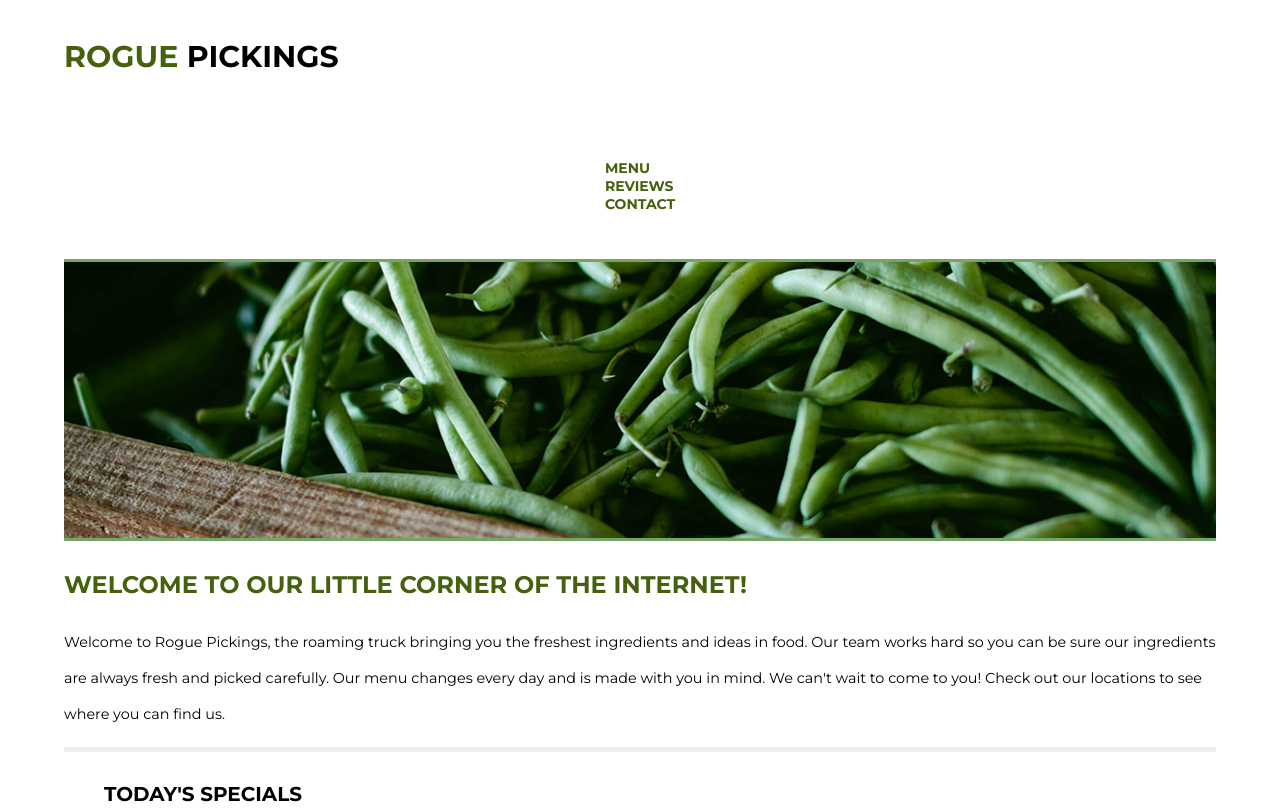
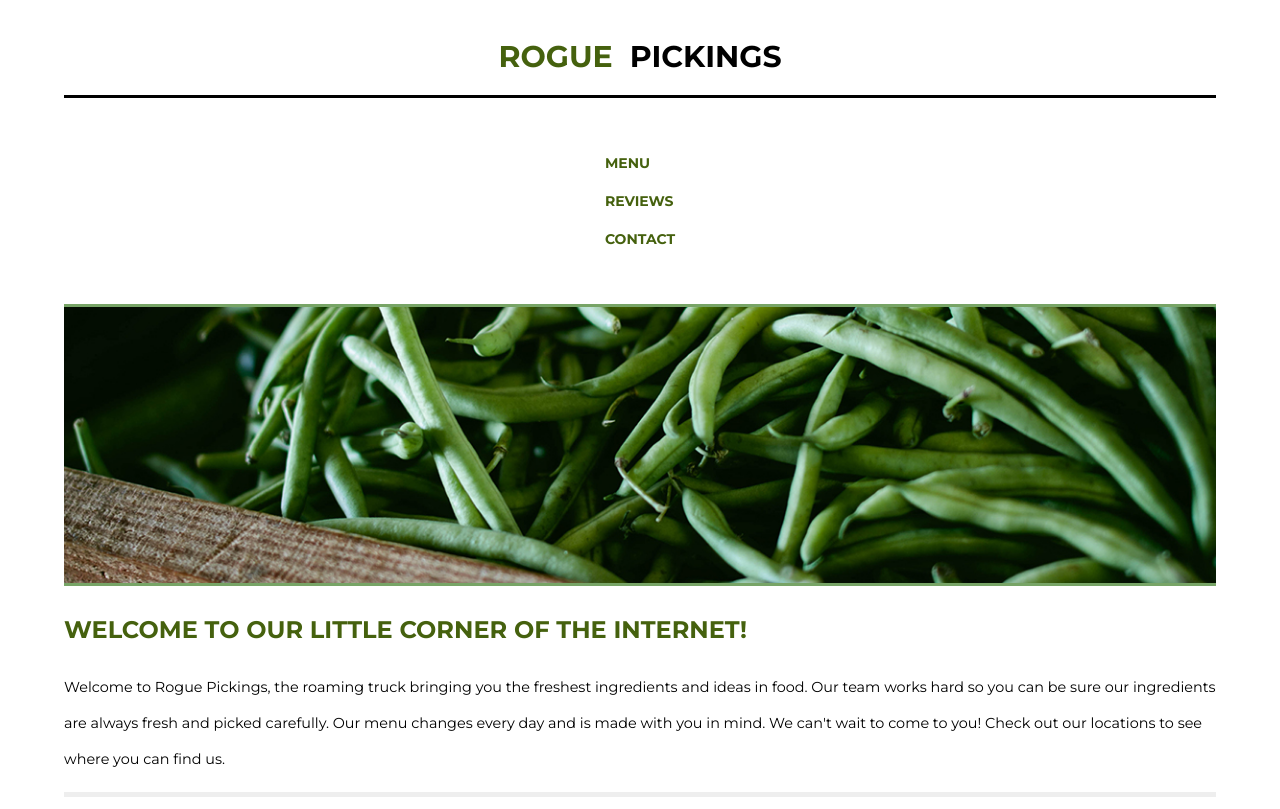
Before and after one commit to sheryl-buckango/coding-responsive-rogue-pickings-01, a plain HTML site: page index.html in a window 1280 px wide. Shown: the top 809 px of the page. Drawn offline with Linux system fonts and the light colour scheme; a web font is replaced by a local one.

Commit message:
added a border for h1 and left align id menu review and contact

```diff
--- a/css/main.css
+++ b/css/main.css
@@ -53,12 +53,19 @@ header {
 	display: flex;
 	justify-content: center;
 
+
 }
 
 header h1 {
+
 	width:100%;
 	margin: 0;
-	padding: 38px 0;
+	padding: 38px 0 20px 0;
+	display: flex;
+  justify-content: center;
+	border-color: #45610E;
+	border-bottom: solid;
+
 }
 
 header h1 span {
@@ -80,7 +87,7 @@ header nav ul li {
 	font-size: 14px;
 	font-weight: 700;
 	text-transform: uppercase;
-	padding: 0 10px;
+	padding:10px 0;
 	list-style: none;
 }
 
@@ -96,6 +103,7 @@ header nav ul li a {
 	width: 100%;
 	border-top: 3px solid #77A466;
 	border-bottom: 3px solid #77a466;
+
 }
 
 
--- a/index.html
+++ b/index.html
@@ -17,7 +17,7 @@
 <body>
     <header>
         <div class="content-wrapper">
-            <h1><span>rogue</span> pickings</h1>
+            <h1> <span> rogue </span>&nbsp; pickings</h1>
             <nav>
                 <ul>
                     <li><a href="#menu">Menu</a></li>
```
